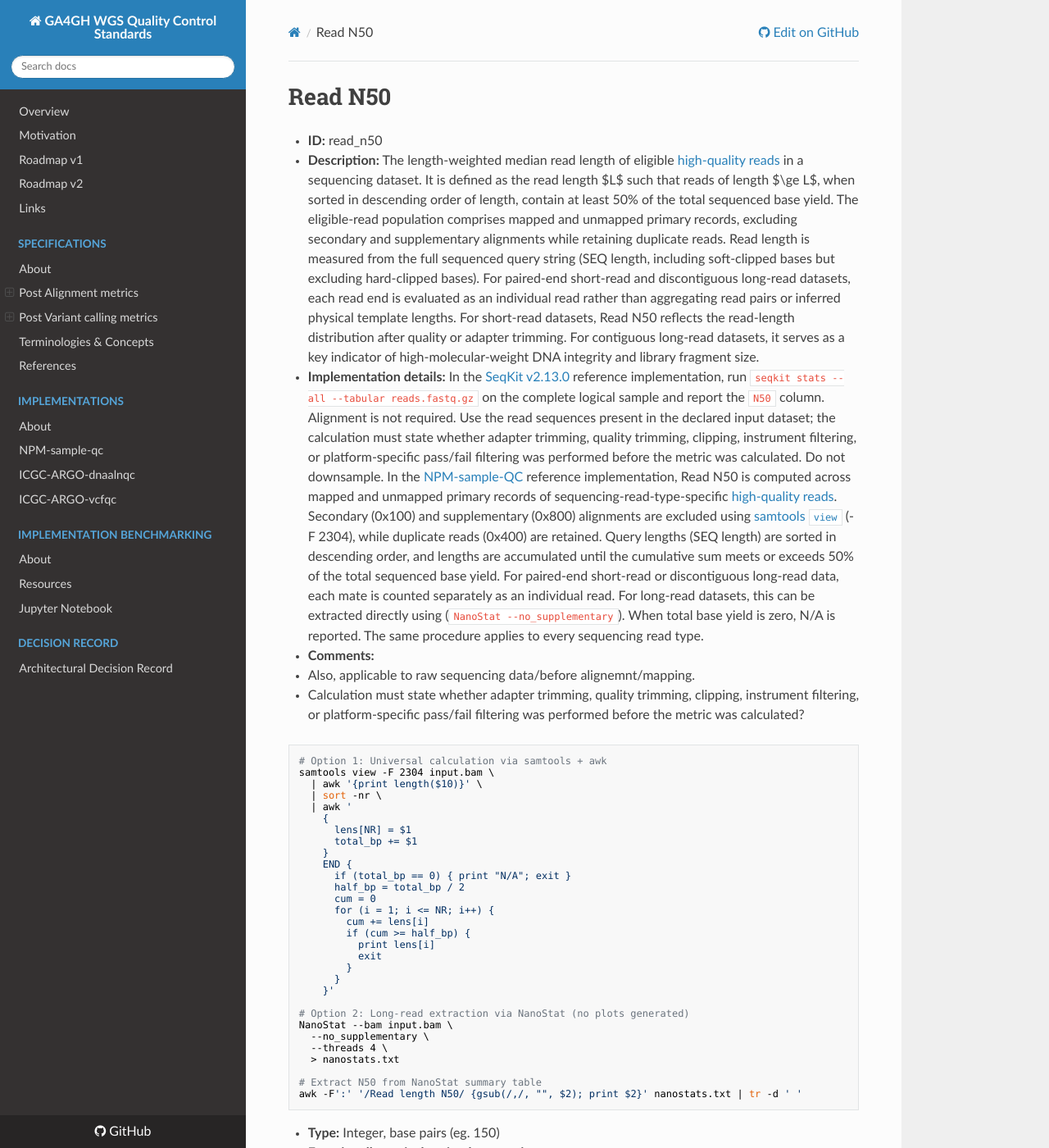
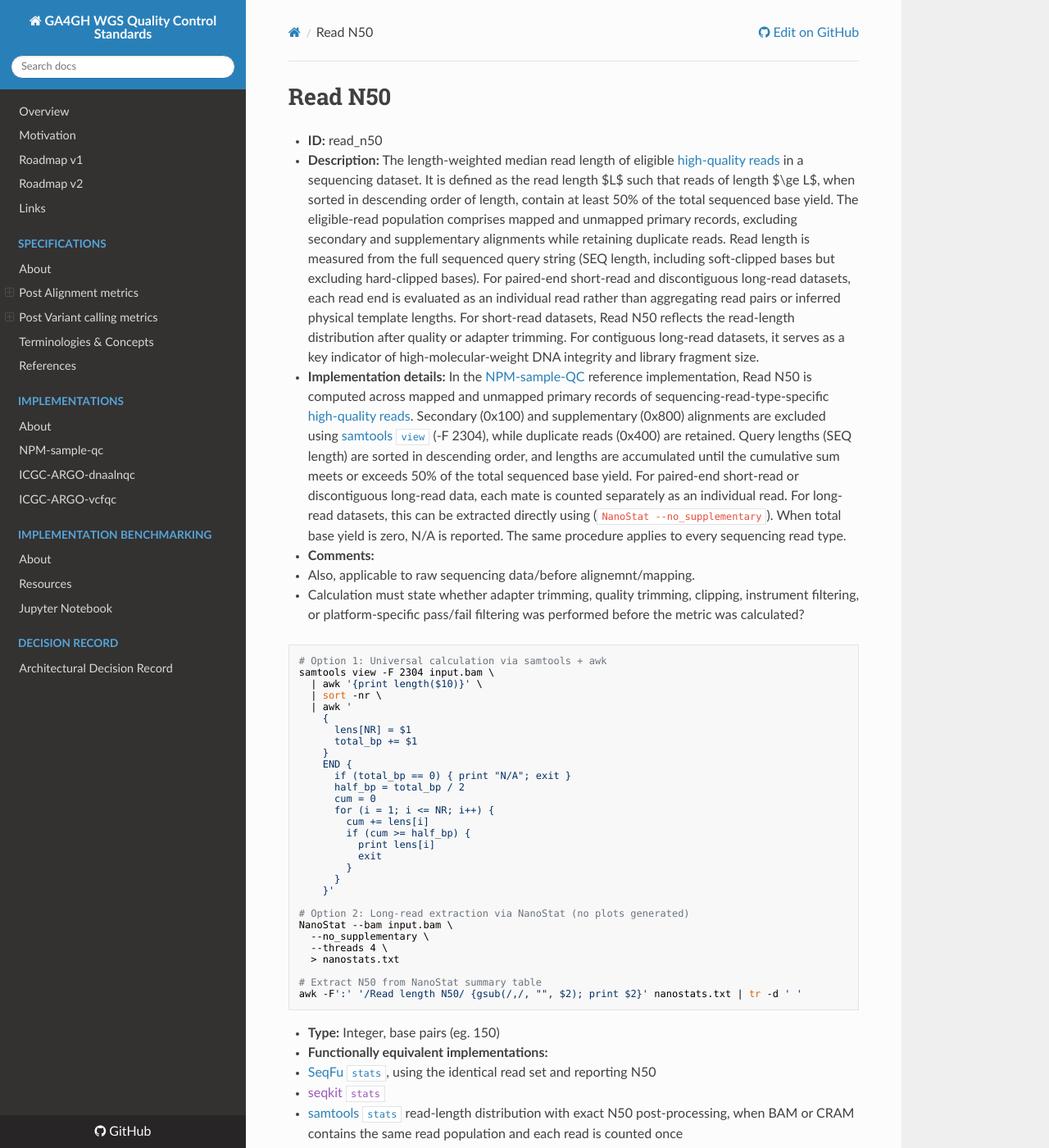
Before and after one commit to ga4gh/quality-control-wgs, an MkDocs documentation site: the page built from docs/metrics_definitions/lr-read_n50.md, in a window 1280 px wide and 1400 px high. Shown: the whole window at 82% size. Built offline with MkDocs 1.6.1, drawn with Linux system fonts in a browser that asks for light colours; nearby versions of some CDN libraries.

Commit message:
update read N50 dev version awaiting further input/feedback

```diff
--- a/docs/metrics_definitions/lr-read_n50.md
+++ b/docs/metrics_definitions/lr-read_n50.md
@@ -2,8 +2,7 @@
 
 - **ID:** read_n50
 - **Description:** The length-weighted median read length of eligible [high-quality reads](terminologies.md#high-quality-reads) in a sequencing dataset. It is defined as the read length $L$ such that reads of length $\ge L$, when sorted in descending order of length, contain at least 50% of the total sequenced base yield. The eligible-read population comprises mapped and unmapped primary records, excluding secondary and supplementary alignments while retaining duplicate reads. Read length is measured from the full sequenced query string (SEQ length, including soft-clipped bases but excluding hard-clipped bases). For paired-end short-read and discontiguous long-read datasets, each read end is evaluated as an individual read rather than aggregating read pairs or inferred physical template lengths. For short-read datasets, Read N50 reflects the read-length distribution after quality or adapter trimming. For contiguous long-read datasets, it serves as a key indicator of high-molecular-weight DNA integrity and library fragment size.
-- **Implementation details:** In the [SeqKit v2.13.0](https://bioinf.shenwei.me/seqkit/usage/) reference implementation, run `seqkit stats --all --tabular reads.fastq.gz` on the complete logical sample and report the `N50` column. Alignment is not required. Use the read sequences present in the declared input dataset; the calculation must state whether adapter trimming, quality trimming, clipping, instrument filtering, or platform-specific pass/fail filtering was performed before the metric was calculated. Do not downsample.
-In the [NPM-sample-QC](References.md#npm-sample-qc) reference implementation, Read N50 is computed across mapped and unmapped primary records of sequencing-read-type-specific [high-quality reads](terminologies.md#high-quality-reads). Secondary (0x100) and supplementary (0x800) alignments are excluded using [samtools `view`](https://www.htslib.org/doc/samtools-view.html) (-F 2304), while duplicate reads (0x400) are retained. Query lengths (SEQ length) are sorted in descending order, and lengths are accumulated until the cumulative sum meets or exceeds 50% of the total sequenced base yield. For paired-end short-read or discontiguous long-read data, each mate is counted separately as an individual read. For long-read datasets, this can be extracted directly using (`NanoStat --no_supplementary`). When total base yield is zero, N/A is reported. The same procedure applies to every sequencing read type.
+- **Implementation details:** In the [NPM-sample-QC](References.md#npm-sample-qc) reference implementation, Read N50 is computed across mapped and unmapped primary records of sequencing-read-type-specific [high-quality reads](terminologies.md#high-quality-reads). Secondary (0x100) and supplementary (0x800) alignments are excluded using [samtools `view`](https://www.htslib.org/doc/samtools-view.html) (-F 2304), while duplicate reads (0x400) are retained. Query lengths (SEQ length) are sorted in descending order, and lengths are accumulated until the cumulative sum meets or exceeds 50% of the total sequenced base yield. For paired-end short-read or discontiguous long-read data, each mate is counted separately as an individual read. For long-read datasets, this can be extracted directly using (`NanoStat --no_supplementary`). When total base yield is zero, N/A is reported. The same procedure applies to every sequencing read type.
 - **Comments:**
   - Also, applicable to raw sequencing data/before alignemnt/mapping.
   - Calculation must state whether adapter trimming, quality trimming, clipping, instrument filtering, or platform-specific pass/fail filtering was performed before the metric was calculated?
```
Also changed, not shown: other parts of docs/metrics_definitions/lr-read_n50.md (+1 -0 lines).
